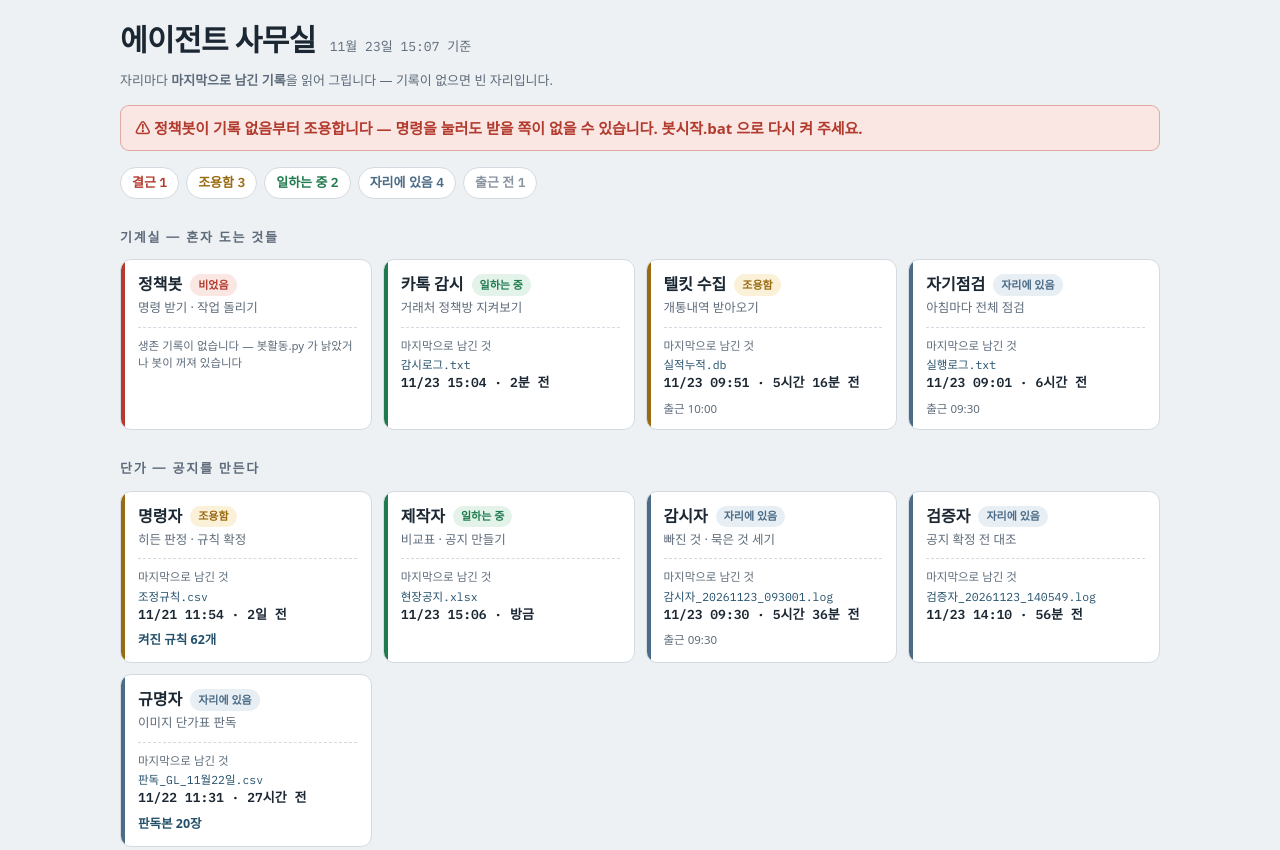
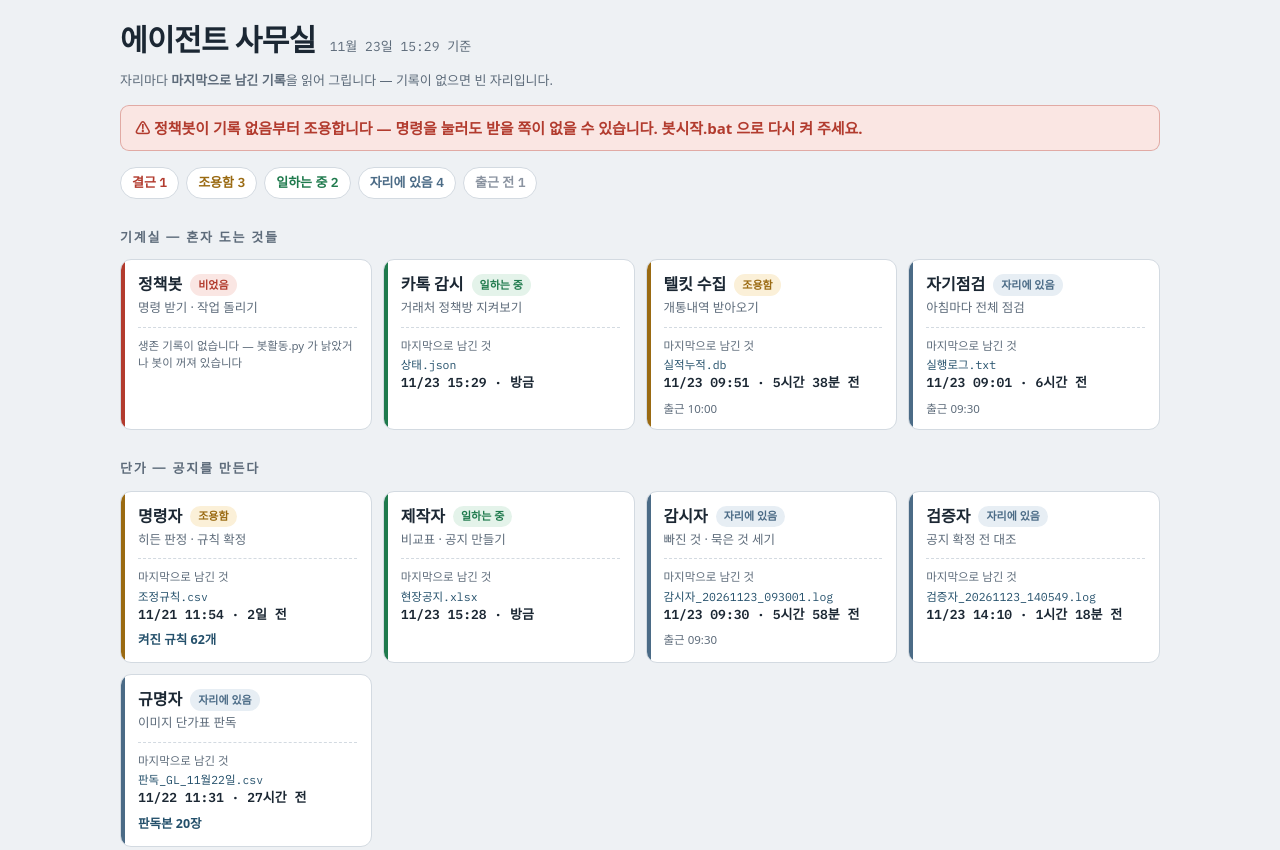
Before and after one commit to homingong/jc-board, a plain HTML site: page 현황.html in a window 1280 px wide. Shown: the top 850 px of the page. Drawn offline with Linux system fonts and the light colour scheme; a web font is replaced by a local one.

Commit message:
관리페이지 11/23 15:29

```diff
--- a/현황.html
+++ b/현황.html
@@ -72,7 +72,7 @@ footer p{margin:0 0 5px}
 </head>
 <body style="margin:0">
 <div class="감">
-<div class="머리"><h1>에이전트 사무실</h1><span class="기준">11월 23일 15:07 기준</span></div>
+<div class="머리"><h1>에이전트 사무실</h1><span class="기준">11월 23일 15:29 기준</span></div>
 <p style="margin:0;color:var(--흐림);font-size:13px">자리마다 <b>마지막으로 남긴 기록</b>을 읽어 그립니다 — 기록이 없으면 빈 자리입니다.</p>
 <p class="경고">⚠ 정책봇이 기록 없음부터 조용합니다 — 명령을 눌러도 받을 쪽이 없을 수 있습니다. 봇시작.bat 으로 다시 켜 주세요.</p>
 <div class="셈"><span style="color:var(--결근)">결근 <b>1</b></span><span style="color:var(--조용)">조용함 <b>3</b></span><span style="color:var(--일함)">일하는 중 <b>2</b></span><span style="color:var(--있음)">자리에 있음 <b>4</b></span><span style="color:var(--아직)">출근 전 <b>1</b></span></div>
@@ -81,10 +81,10 @@ footer p{margin:0 0 5px}
 <div class="한일"><span class="무엇">생존 기록이 없습니다 — 봇활동.py 가 낡았거나 봇이 꺼져 있습니다</span></div>
 </div>
 <div class="책상" style="--띠:var(--일함);--띠바탕:var(--일함바탕)"><div class="이름줄"><span class="이름">카톡 감시</span><span class="딱지">일하는 중</span></div><div class="역할">거래처 정책방 지켜보기</div>
-<div class="한일"><span class="무엇">마지막으로 남긴 것</span><span class="파일">감시로그.txt</span><span class="때">11/23 15:04 · 2분 전</span></div>
+<div class="한일"><span class="무엇">마지막으로 남긴 것</span><span class="파일">상태.json</span><span class="때">11/23 15:29 · 방금</span></div>
 </div>
 <div class="책상" style="--띠:var(--조용);--띠바탕:var(--조용바탕)"><div class="이름줄"><span class="이름">텔킷 수집</span><span class="딱지">조용함</span></div><div class="역할">개통내역 받아오기</div>
-<div class="한일"><span class="무엇">마지막으로 남긴 것</span><span class="파일">실적누적.db</span><span class="때">11/23 09:51 · 5시간 16분 전</span></div>
+<div class="한일"><span class="무엇">마지막으로 남긴 것</span><span class="파일">실적누적.db</span><span class="때">11/23 09:51 · 5시간 38분 전</span></div>
 <div class="출근표">출근 10:00</div>
 </div>
 <div class="책상" style="--띠:var(--있음);--띠바탕:var(--있음바탕)"><div class="이름줄"><span class="이름">자기점검</span><span class="딱지">자리에 있음</span></div><div class="역할">아침마다 전체 점검</div>
@@ -98,14 +98,14 @@ footer p{margin:0 0 5px}
 <div class="덧">켜진 규칙 62개</div>
 </div>
 <div class="책상" style="--띠:var(--일함);--띠바탕:var(--일함바탕)"><div class="이름줄"><span class="이름">제작자</span><span class="딱지">일하는 중</span></div><div class="역할">비교표 · 공지 만들기</div>
-<div class="한일"><span class="무엇">마지막으로 남긴 것</span><span class="파일">현장공지.xlsx</span><span class="때">11/23 15:06 · 방금</span></div>
+<div class="한일"><span class="무엇">마지막으로 남긴 것</span><span class="파일">현장공지.xlsx</span><span class="때">11/23 15:28 · 방금</span></div>
 </div>
 <div class="책상" style="--띠:var(--있음);--띠바탕:var(--있음바탕)"><div class="이름줄"><span class="이름">감시자</span><span class="딱지">자리에 있음</span></div><div class="역할">빠진 것 · 묵은 것 세기</div>
-<div class="한일"><span class="무엇">마지막으로 남긴 것</span><span class="파일">감시자_20261123_093001.log</span><span class="때">11/23 09:30 · 5시간 36분 전</span></div>
+<div class="한일"><span class="무엇">마지막으로 남긴 것</span><span class="파일">감시자_20261123_093001.log</span><span class="때">11/23 09:30 · 5시간 58분 전</span></div>
 <div class="출근표">출근 09:30</div>
 </div>
 <div class="책상" style="--띠:var(--있음);--띠바탕:var(--있음바탕)"><div class="이름줄"><span class="이름">검증자</span><span class="딱지">자리에 있음</span></div><div class="역할">공지 확정 전 대조</div>
-<div class="한일"><span class="무엇">마지막으로 남긴 것</span><span class="파일">검증자_20261123_140549.log</span><span class="때">11/23 14:10 · 56분 전</span></div>
+<div class="한일"><span class="무엇">마지막으로 남긴 것</span><span class="파일">검증자_20261123_140549.log</span><span class="때">11/23 14:10 · 1시간 18분 전</span></div>
 </div>
 <div class="책상" style="--띠:var(--있음);--띠바탕:var(--있음바탕)"><div class="이름줄"><span class="이름">규명자</span><span class="딱지">자리에 있음</span></div><div class="역할">이미지 단가표 판독</div>
 <div class="한일"><span class="무엇">마지막으로 남긴 것</span><span class="파일">판독_GL_11월22일.csv</span><span class="때">11/22 11:31 · 27시간 전</span></div>
```
